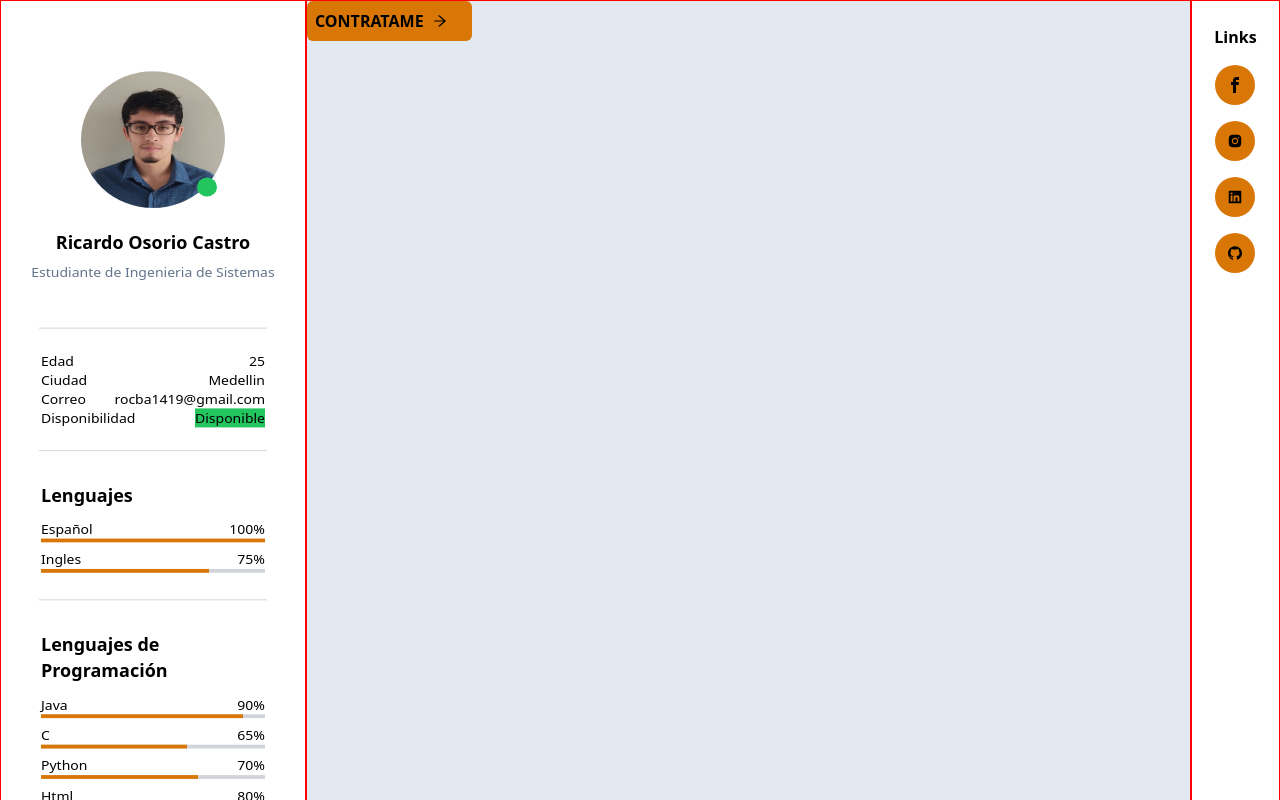
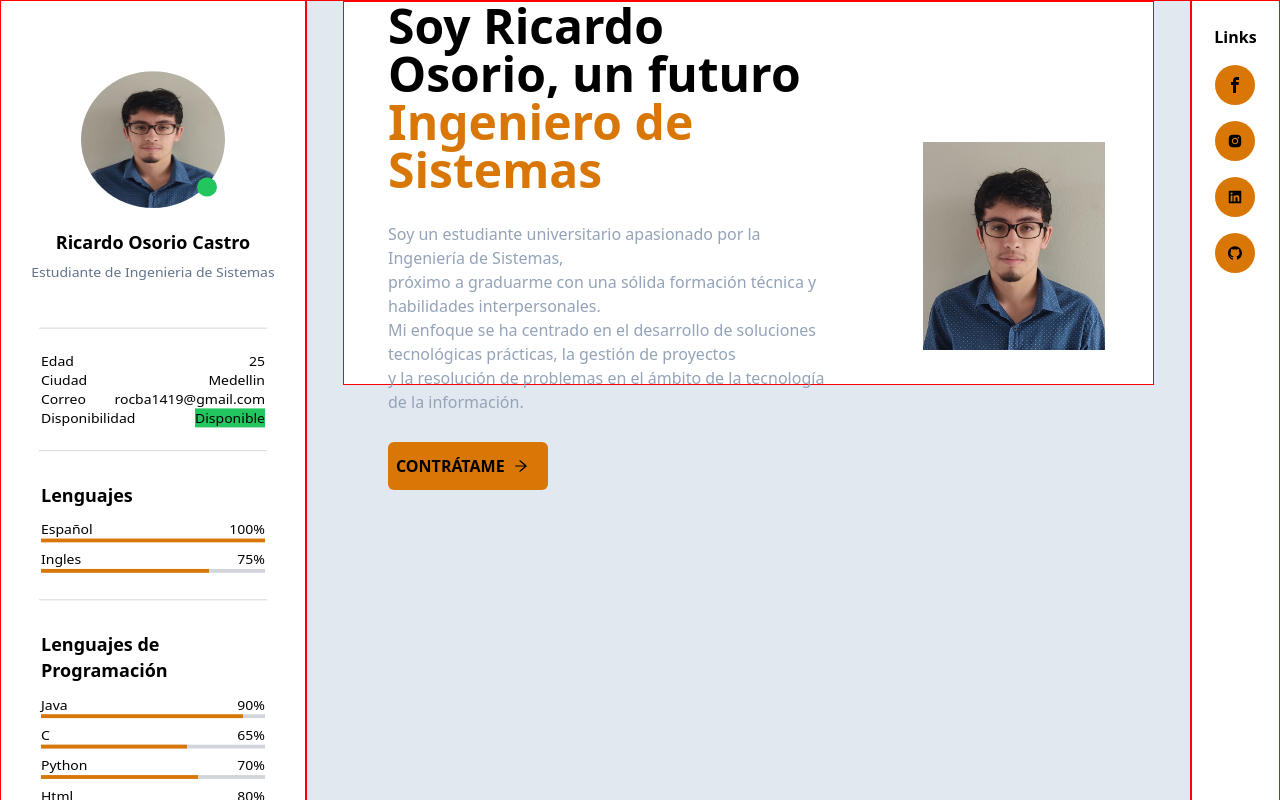
Before and after one commit to ricardoosorioc/proyecto-hoja-de-vida, a Next.js app: page / in a window 1280 px wide. Shown: the top 800 px of the page. Built offline with nearby package versions, Linux system fonts and the light colour scheme.

Commit message:
Panel de presentación listo, con la funcion basica del boton

```diff
--- a/components/ButtonHireMe.tsx
+++ b/components/ButtonHireMe.tsx
@@ -1,13 +1,17 @@
 import React from 'react';
 import { AiOutlineArrowRight } from 'react-icons/ai'; // Importa el ícono que desees
+import Button from '@mui/material/Button';
+
+interface ButtonHireMeProps {
+  onClick: () => void; // Función para manejar el clic en el botón
+}
 
 
-const ButtonHireMe =()=>{
-    const buttonText = "CONTRATAME"; // Texto del botón
+const ButtonHireMe : React.FC<ButtonHireMeProps> =({onClick})=>{
+    const buttonText = "CONTRÁTAME"; // Texto del botón
     const icon = <AiOutlineArrowRight className="mr-2" />; // Ícono del botón
 
-
-    return <button className=" bg-amber-600 px-2 py-2 flex items-center rounded-md hover:scale-110 hover:bg-yellow-500 font-semibold">
+    return <button onClick={onClick} className=" bg-amber-600 px-2 py-2 flex items-center w-40 h-12 rounded-md hover:scale-110 hover:bg-yellow-500 font-semibold">
         <div className="flex items-center">
             {buttonText}
             <span className=" mx-2">{icon}</span>
--- /dev/null
+++ b/components/DialogHireMe.tsx
@@ -0,0 +1,34 @@
+import React, { useState } from 'react';
+import Button from '@mui/material/Button';
+import Dialog from '@mui/material/Dialog';
+import DialogTitle from '@mui/material/DialogTitle';
+import DialogContent from '@mui/material/DialogContent';
+import DialogContentText from '@mui/material/DialogContentText';
+import DialogActions from '@mui/material/DialogActions';
+
+interface DialogHireMeProps {
+    isOpen: boolean;
+    handleClose: () => void;
+  }
+
+
+const DialogHireMe: React.FC<DialogHireMeProps> = ({ isOpen, handleClose }) => {
+  return (
+    <Dialog open={isOpen} onClose={handleClose}>
+      <DialogTitle className=' text-2xl'>Tomó la desición correcta!</DialogTitle>
+      <DialogContent>
+        <DialogContentText>
+          Gracias por depositarme su confianza, sientase libre de contactarme por cualquier medio que disponga.
+          Espero que podamos lograr cosas grandiosas juntos. No se arrepentirá.
+        </DialogContentText>
+      </DialogContent>
+      <DialogActions>
+        <Button onClick={handleClose} color="primary">
+          Cerrar
+        </Button>
+      </DialogActions>
+    </Dialog>
+  );
+}
+
+export {DialogHireMe}
--- a/components/IconText.tsx
+++ b/components/IconText.tsx
@@ -15,4 +15,4 @@ const IconText:React.FC<IconTextProps> = ({ text }) => {
   );
 }
 
-export default IconText;
+export {IconText};
--- /dev/null
+++ b/components/PresentationPanel.tsx
@@ -0,0 +1,33 @@
+import React, { useState} from 'react';
+import { ButtonHireMe } from './ButtonHireMe';
+import { DialogHireMe } from './DialogHireMe';
+
+const PresentationPanel = () => {
+  const [openDialog, setOpenDialog] = useState(false);
+
+  const handleOpenDialog = () => {
+    setOpenDialog(true);
+  };
+
+  const handleCloseDialog = () => {
+    setOpenDialog(false);
+  };
+  return (
+    <div className="flex items-center justify-between">
+      <div className="flex flex-col mx-11">
+        <p className=" text-5xl font-bold">Soy Ricardo Osorio, un futuro</p>
+        <p className=" text-5xl text-amber-600 font-bold mb-7">Ingeniero de Sistemas</p>
+        <p className=" font-light text-slate-400 mb-7 text-base">Soy un estudiante universitario apasionado por la Ingeniería de Sistemas, <br></br> próximo a graduarme con una sólida formación técnica y habilidades interpersonales.<br></br> Mi enfoque se ha centrado en el desarrollo de soluciones tecnológicas prácticas, la gestión de proyectos <br></br> y la resolución de problemas en el ámbito de la tecnología de la información.</p>
+        <ButtonHireMe onClick={handleOpenDialog}/>
+        <DialogHireMe isOpen={openDialog} handleClose={handleCloseDialog} />
+      </div>
+      <div className='flex items-center mx-12'>
+        <img src="/portada.jpg" alt="Imagen" className=" w-80 h-full" />
+
+      </div>
+
+    </div>
+  );
+}
+
+export {PresentationPanel};
--- a/pages/index.tsx
+++ b/pages/index.tsx
@@ -1,17 +1,18 @@
 
-import { ButtonHireMe } from "@/components/ButtonHireMe";
 import React from 'react';
-import ReactDOM from 'react-dom';
-import { FaCoffee, FaBeer } from 'react-icons/fa';
+
+
 import { ImFacebook} from 'react-icons/im';
 import { AiFillInstagram, AiFillLinkedin, AiFillGithub} from 'react-icons/ai'; // Importa los íconos que desees
 import { ButtonIcon } from "@/components/ButtonIcon";
 import { ProfileCard } from "@/components/ProfileCard";
 import { ContactData } from "@/components/ContactData";
 import { ProgressBar } from "@/components/ProgressBar";
-import IconText from "@/components/IconText";
+import {IconText} from "@/components/IconText";
+import { PresentationPanel } from "@/components/PresentationPanel";
 
 const Home =() =>{
+
   return (
   <div className=' bg-slate-200 h-full flex '>
     <aside className="debug bg-white w-96 flex flex-col" >
@@ -52,9 +53,9 @@ const Home =() =>{
       </div>
     </aside>
     <main className="debug w-screen">
-      <section>
+      <section className=" debug bg-white h-96 mx-9">
         <div>
-          <ButtonHireMe></ButtonHireMe>
+          <PresentationPanel/>
 
         </div>
       </section>
```
Also changed, not shown: package.json (+7 -0 lines), 1 other file (tests, documents, lock files or other folders).
